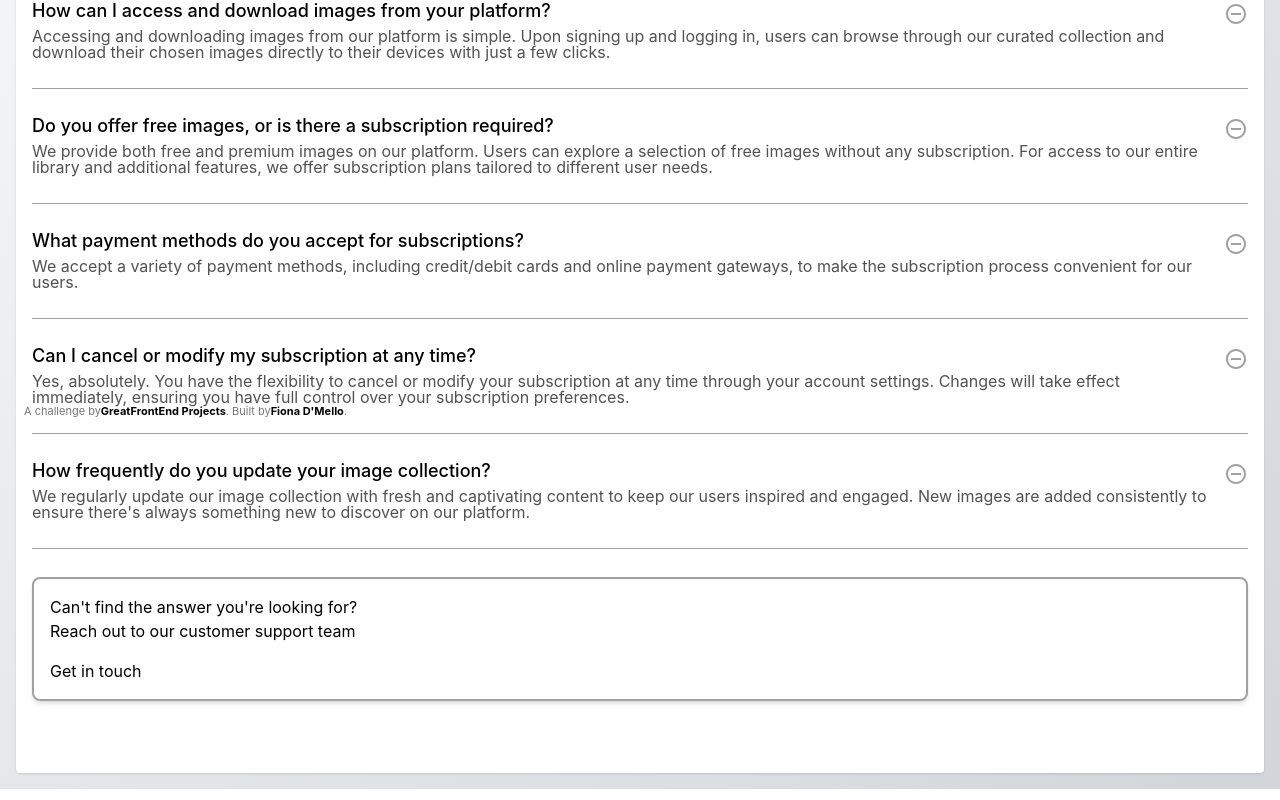
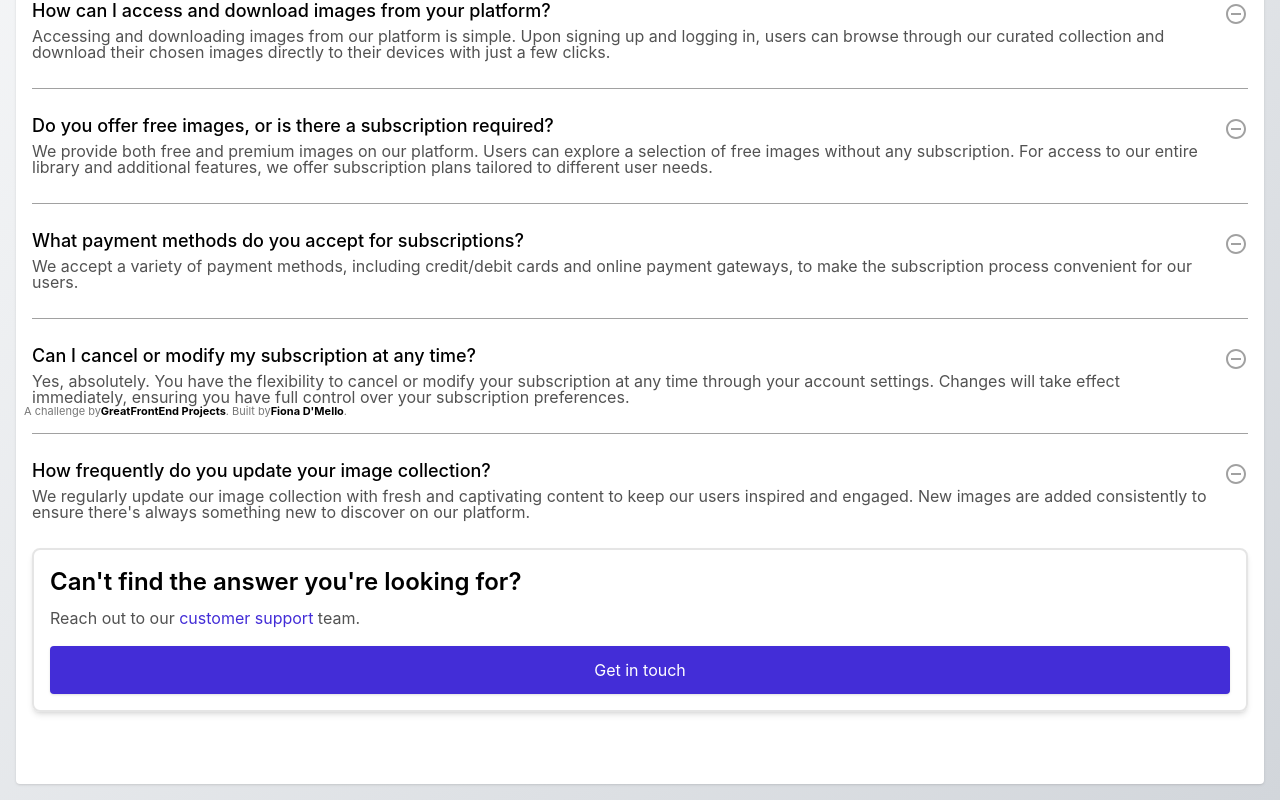
Before and after one commit to FionaDmello/faq-section, a React (Vite) app: page / in a window 1280 px wide. Shown: the part 357-1157 px from the top of the page. Built offline with nearby package versions, Linux system fonts and the light colour scheme.

Commit message:
improved typescript path configuration, implemented the bottom card component

```diff
--- a/package.json
+++ b/package.json
@@ -32,7 +32,6 @@
     "globals": "^17.4.0",
     "typescript": "~5.9.3",
     "typescript-eslint": "^8.57.0",
-    "vite": "^8.0.1",
-    "vite-tsconfig-paths": "^6.1.1"
+    "vite": "^8.0.1"
   }
 }
--- a/src/App.tsx
+++ b/src/App.tsx
@@ -14,12 +14,12 @@ function App() {
             <p className="text-lg/4.5 md:text-xl/4 text-neutral-600">Get all your questions answered</p>
           </div>
 
-          <div className="space-y-7 divide-y divide-neutral-400 nth-5:border-0">
+          <div className="space-y-7 divide-y divide-neutral-400">
             {
               ACCORDION_CONTENT.map(accordion => {
                 return (
                   <React.Fragment key={accordion.title} >
-                    <div className="flex gap-x-4 pb-7 ">
+                    <div className="flex gap-x-4 pb-7 nth-6:pb-0 nth-6:border-0">
                       <div className="space-y-2">
                         <p className="text-lg/4.5 font-medium">{accordion.title}</p>
                         <p className="text-base/4 text-neutral-600 text-left">
@@ -34,14 +34,19 @@ function App() {
                 )
               })
             }
-            <div className="border-2 border-neutral-400 shadow-md rounded-lg p-4 space-y-4">
-              <div>
-                <h1>Can't find the answer you're looking for?</h1>
-                <p>Reach out to our <a>customer support</a> team</p>
+            <div className="border-2 border-neutral-200 shadow-md rounded-lg p-4 space-y-4 flex flex-col">
+              <div className="space-y-2">
+                <h4 className="text-2xl font-semibold text-left">Can't find the answer you're looking for?</h4>
+                <p className="text-base text-neutral-600">
+                  Reach out to our <span><a className="text-indigo-700  hover:text-indigo-800 focus:outline-4 focus:outline-offset-1 focus:outline-indigo-200 disabled:text-neutral-400 rounded">customer support</a></span> team.
+                </p>
               </div>
-              <button>Get in touch</button>
+              <button className="space-x-1.5 px-5 py-3 bg-indigo-700 text-white text-center shadow rounded hover:bg-indigo-800 focus:outline-4 focus:outline-solid focus:outline-indigo-200 disabled:bg-neutral-100 disabled:text-neutral-400">
+                Get in touch
+              </button>
             </div>
           </div>
+
         </div>
       </div>
 
--- a/vite.config.ts
+++ b/vite.config.ts
@@ -2,7 +2,6 @@ import { defineConfig } from 'vite'
 import react, { reactCompilerPreset } from '@vitejs/plugin-react'
 import babel from '@rolldown/plugin-babel'
 import tailwindcss from "@tailwindcss/vite";
-import tsconfigPaths from "vite-tsconfig-paths"
 
 // https://vite.dev/config/
 export default defineConfig({
@@ -10,6 +9,8 @@ export default defineConfig({
     react(),
     tailwindcss(),
     babel({ presets: [reactCompilerPreset()] }),
-    tsconfigPaths()
   ],
+  resolve: {
+    tsconfigPaths: true
+  }
 })
```
Also changed, not shown: 1 other file (tests, documents, lock files or other folders).
